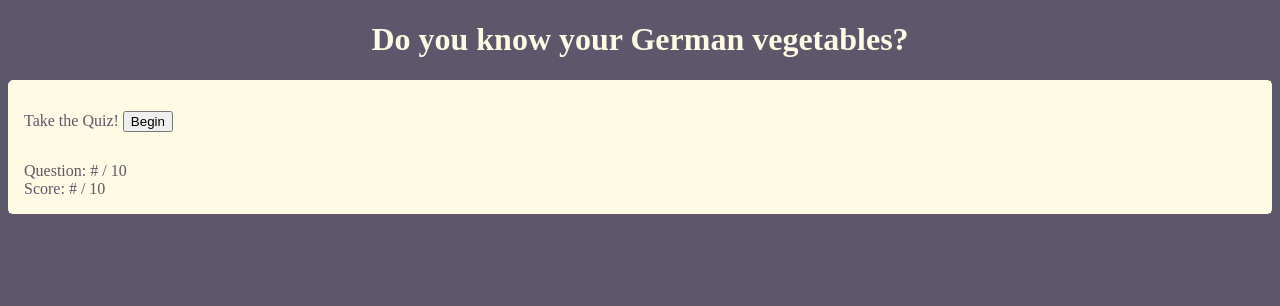
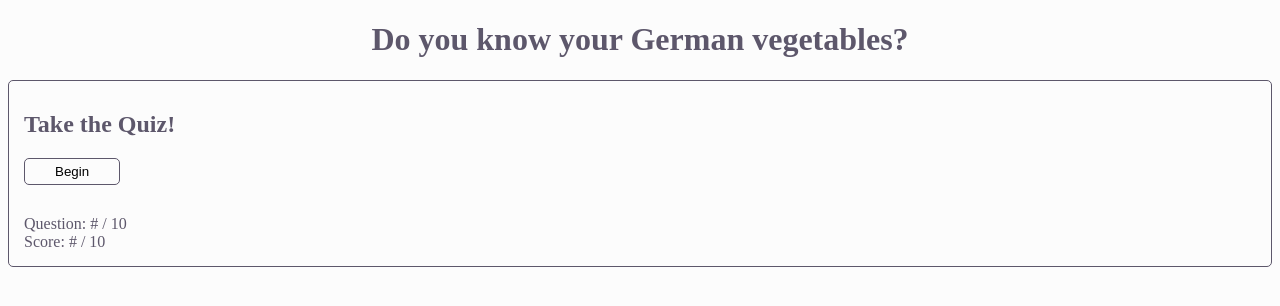
Before and after one commit to ryandabler/kwizzlet, a plain HTML site: page main.html in a window 1280 px wide. Drawn offline with Linux system fonts and the light colour scheme.

Commit message:
Improved styling

```diff
--- a/main.css
+++ b/main.css
@@ -2,7 +2,9 @@
 
 :root {
   --color1: #5D576B;
+  --color1-trans: rgba(93, 87, 107, .04);
   --color2: #FFFAE3;
+  --color3: rgb(252, 252, 252);
 }
 
 * {
@@ -10,16 +12,15 @@
 }
 
 body {
-  background-color: var(--color1);
+  background-color: var(--color3);
+  color: var(--color1);
 }
 
 header {
-  color: var(--color2);
   text-align: center;
 }
 
 main, nav, footer {
-  background-color: var(--color2);
   color: var(--color1);
 }
 
@@ -33,21 +34,49 @@ main {
   padding-top: 15px;
 }
 
+h2 {
+  margin-top: 0;
+}
+
 nav {
   width: 5%;
   text-align: center;
+}
+
+nav:hover, .plain-btn:hover {
+  background-color: var(--color1-trans);
   cursor: pointer;
 }
 
-nav:hover {
-  background-color: rgba(255, 250, 227, 0.95);
+.wrapper {
+  border: 1px solid var(--color1);
+  border-radius: 5px;
+  background-color: var(--color3);
+  width: 100%;
 }
 
-.wrapper {
-  border: 1px solid var(--color2);
+.plain-btn {
+  background-color: inherit;
+  border: none;
+}
+
+nav:hover .plain-btn {
+  background-color: rgba(256, 256, 256, 0);
+}
+
+.btn {
+  padding: 5px 30px;
+  cursor: pointer;
+  background-color: var(--color3);
+  border: 1px solid var(--color1);
   border-radius: 5px;
-  background-color: var(--color2);
-  width: 100%;
+
+  transition: background-color 0.15s, color 0.15s;
+}
+
+.btn:hover {
+  background-color: var(--color1);
+  color: var(--color3);
 }
 
 footer {
--- a/main.html
+++ b/main.html
@@ -15,9 +15,8 @@
       <div class="table">
         <main role="main" class="table-cell">
           <section id="startpage">
-            Take the Quiz!
-
-            <button>Begin</button>
+            <h2>Take the Quiz!</h2>
+            <button class="btn">Begin</button>
           </section>
 
           <section id="questionpage" class="hidden">
@@ -52,7 +51,7 @@
         </main>
 
         <nav role="navigation" class="hidden">
-          >
+          <button class="plain-btn">></button>
         </nav>
       </div>
 
```
